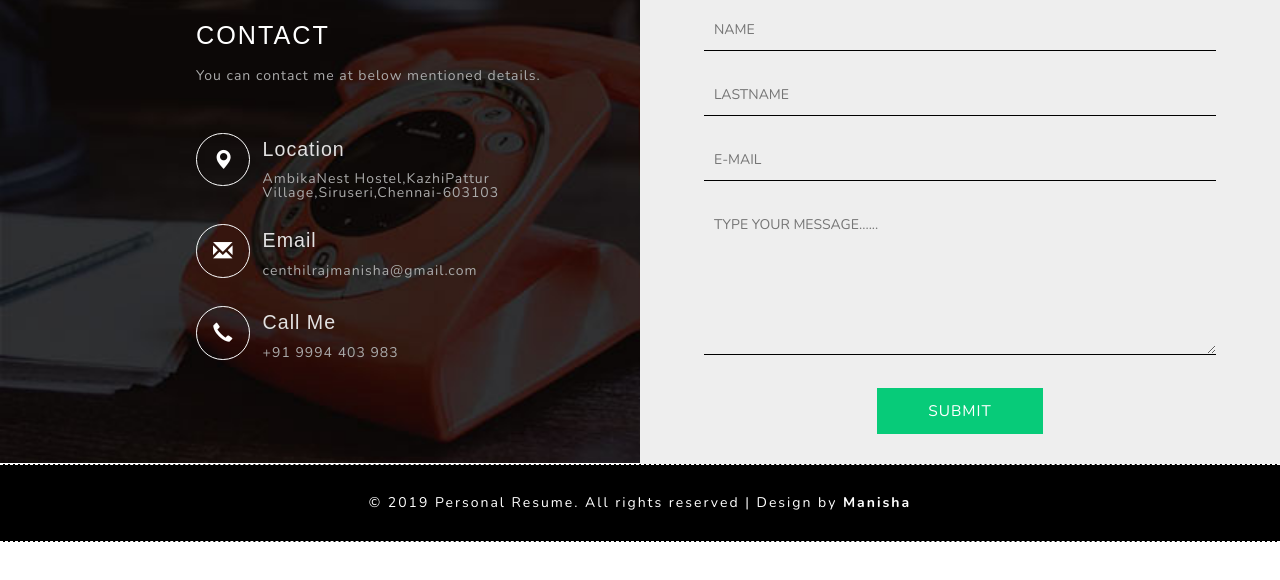
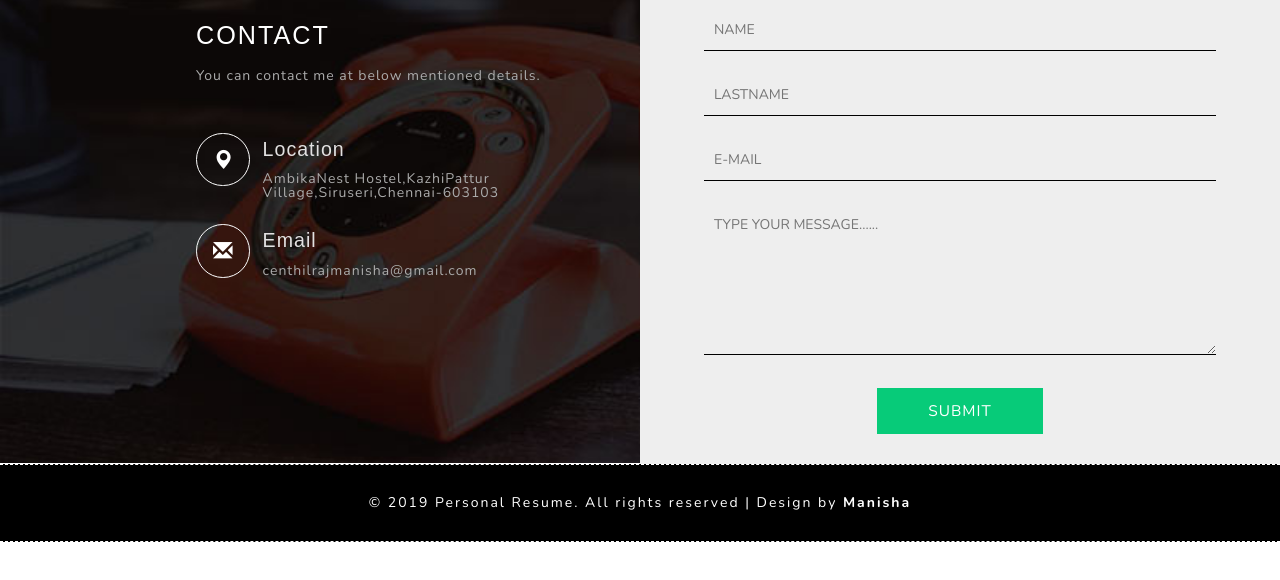
Before and after one commit to ManishaCenthilRaj/ManishaCenthilRaj.github.io, a plain HTML site: page index.html in a window 1280 px wide. Shown: the part 2893-3473 px from the top of the page. Drawn offline with nearby package versions, Linux system fonts and the light colour scheme; files whose address does not match are found by name.

Commit message:
Initial Version

```diff
--- a/index.html
+++ b/index.html
@@ -303,14 +303,7 @@
 					</div>
 					<div class="clearfix"> </div>
 				</div>
-				<div class="add-w3ls-main">
-						<span class="glyphicon glyphicon-earphone" aria-hidden="true"></span>
-					<div class="add-w3ls2">
-						<h5>Call Me</h5>
-						<p>+91 9994 403 983</p>
-					</div>
-					<div class="clearfix"> </div>
-				</div>
+
 			</div>
 			<div class="contact-right-w3l">
 				<div class="contact-form">
```
